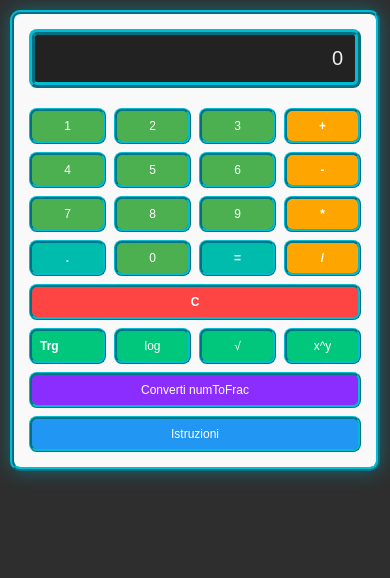
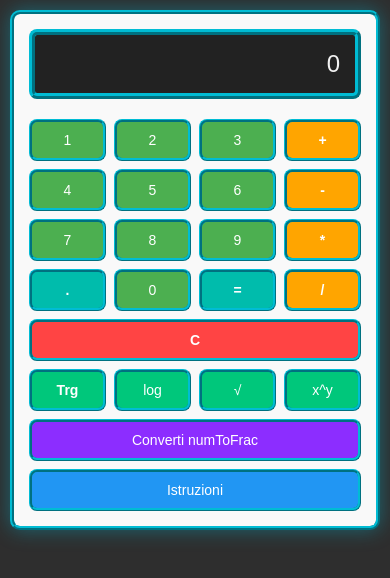
Before and after one commit to CORTRIFER/Calcolatrice, a plain HTML site: page index.html in a window 390 px wide. Drawn offline with Linux system fonts and the light colour scheme.

Commit message:
Update styles.css

```diff
--- a/styles.css
+++ b/styles.css
@@ -205,6 +205,7 @@ select.btn:hover {
 
 /* Media queries per dispositivi mobili */
 @media (max-width: 600px) {
+
     body {
         height: auto;
         min-height: 100vh;
@@ -221,6 +222,15 @@ select.btn:hover {
     .display {
         font-size: 24px;
         padding: 15px;
+
+		cursor: pointer;
+        -webkit-user-select: none;
+        user-select: none;
+    }
+
+	.display[contenteditable="true"] {
+
+		outline: 2px solid #00bcd4;
     }
 
     .buttons {
@@ -235,6 +245,21 @@ select.btn:hover {
     select.btn {
         padding: 10px;
         font-size: 14px;
+
+		text-align: center;
+        text-align-last: center;
+        -moz-text-align-last: center; /* Per Firefox */
+    }
+
+	select.btn option {
+
+		text-align: center;
+    }
+
+    #trig-select {
+
+		padding-left: 0;
+        padding-right: 0;
     }
 
     /* Riduci il padding per i pulsanti speciali */
@@ -255,31 +280,3 @@ select.btn:hover {
         font-size: 14px;
     }
 }
-
-@media (max-width: 400px) {
-
-	.display {
-
-		font-size: 20px;
-        padding: 12px;
-    }
-
-    .btn {
-
-		padding: 8px;
-        font-size: 12px;
-    }
-
-    select.btn {
-
-		padding: 8px;
-        font-size: 12px;
-    }
-
-    /* Testo più piccolo per i pulsanti speciali */
-    .btn-special, .n-to-f, .operator, .convert, .btn-clear {
-
-		padding: 8px;
-        font-size: 12px;
-    }
-}
```
